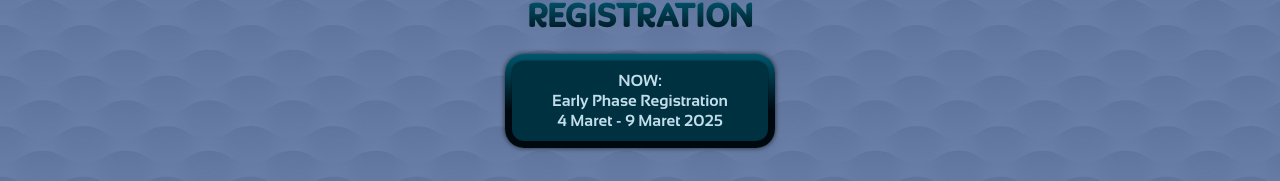
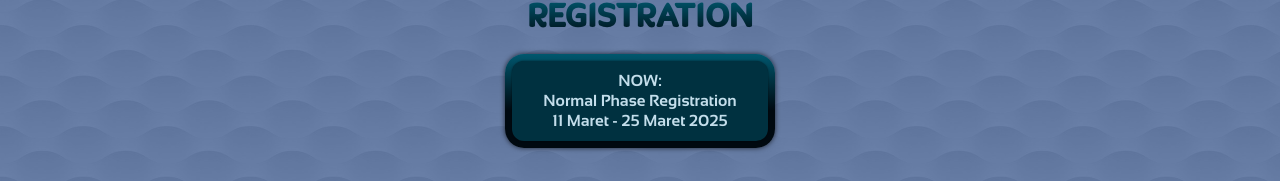
Before and after one commit to absolutepraya/alsa-ecomp, a Next.js app: page /timeline in a window 1280 px wide. Shown: the part 278-459 px from the top of the page. Built offline with nearby package versions, Linux system fonts and the light colour scheme.

Commit message:
fix: update timeline dates for registration phases

```diff
--- a/src/app/timeline/page.jsx
+++ b/src/app/timeline/page.jsx
@@ -38,8 +38,8 @@ export default function Timeline() {
               <p className="text-center leading-5">
                 NOW:
                 <br />
-                Early Phase Registration
-                <br />4 Maret - 9 Maret 2025
+                Normal Phase Registration
+                <br />11 Maret - 25 Maret 2025
               </p>
             </Emboss>
           </BlurFade>
```
